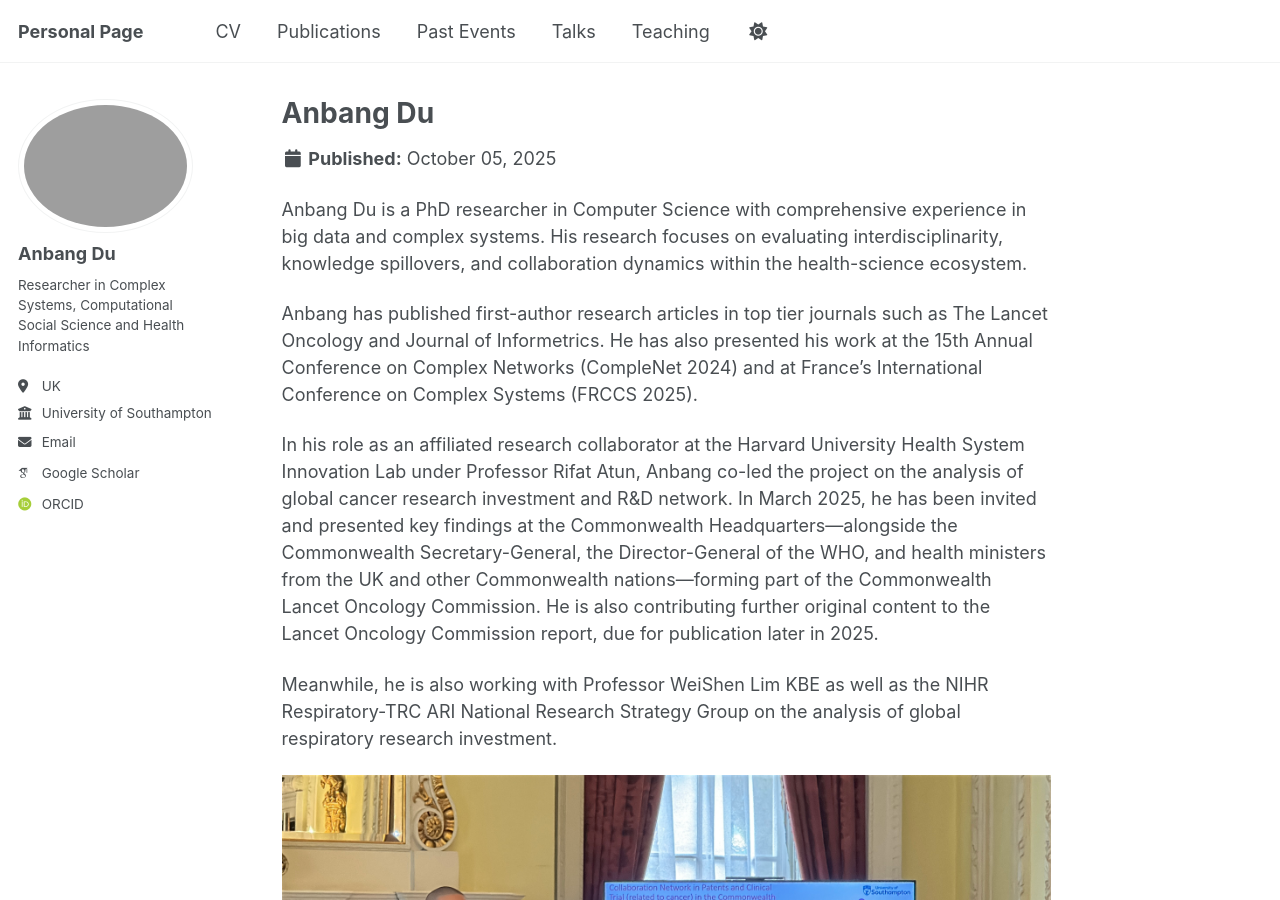
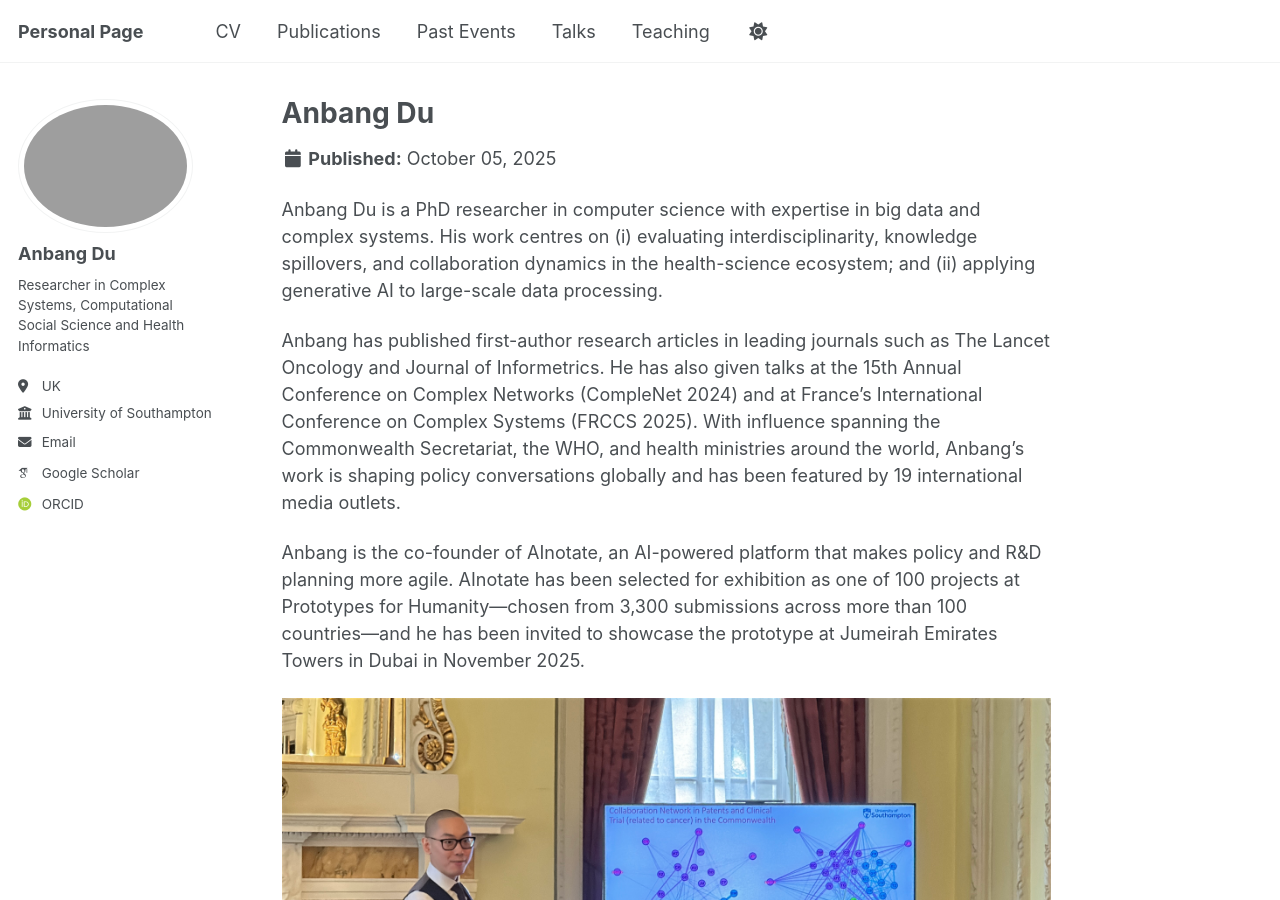
Before and after one commit to adamdu001/adamdu001.github.io, a Jekyll site: the page built from _pages/about.md, in a window 1280 px wide and 900 px high. Built offline with Jekyll 4.4.1, drawn with Linux system fonts in a browser that asks for light colours; some web fonts are replaced; a script that is not in the unit is left out.

Commit message:
update talks at cw and bio

```diff
--- a/_pages/about.md
+++ b/_pages/about.md
@@ -9,13 +9,13 @@ redirect_from:
 ---
 <!-- ![Picture](assets/images/IMG_5482.jpg){: style="float: left; margin: 0 1rem 1rem 0;" } -->
 
-Anbang Du is a PhD researcher in Computer Science with comprehensive experience in big data and complex systems. His research focuses on evaluating interdisciplinarity, knowledge spillovers, and collaboration dynamics within the health-science ecosystem.
+Anbang Du is a PhD researcher in computer science with expertise in big data and complex systems. His work centres on (i) evaluating interdisciplinarity, knowledge spillovers, and collaboration dynamics in the health-science ecosystem; and (ii) applying generative AI to large-scale data processing.
 
-Anbang has published first-author research articles in top tier journals such as The Lancet Oncology and Journal of Informetrics. He has also presented his work at the 15th Annual Conference on Complex Networks (CompleNet 2024) and at France’s International Conference on Complex Systems (FRCCS 2025).
+Anbang has published first-author research articles in leading journals such as The Lancet Oncology and Journal of Informetrics. He has also given talks at the 15th Annual Conference on Complex Networks (CompleNet 2024) and at France’s International Conference on Complex Systems (FRCCS 2025). With influence spanning the Commonwealth Secretariat, the WHO, and health ministries around the world, Anbang’s work is shaping policy conversations globally and has been featured by 19 international media outlets.
 
-In his role as an affiliated research collaborator at the Harvard University Health System Innovation Lab under Professor Rifat Atun, Anbang co-led the project on the analysis of global cancer research investment and R&D network. In March 2025, he has been invited and presented key findings at the Commonwealth Headquarters—alongside the Commonwealth Secretary-General, the Director-General of the WHO, and health ministers from the UK and other Commonwealth nations—forming part of the Commonwealth Lancet Oncology Commission. He is also contributing further original content to the Lancet Oncology Commission report, due for publication later in 2025.
+Anbang is the co-founder of AInotate, an AI-powered platform that makes policy and R&D planning more agile. AInotate has been selected for exhibition as one of 100 projects at Prototypes for Humanity—chosen from 3,300 submissions across more than 100 countries—and he has been invited to showcase the prototype at Jumeirah Emirates Towers in Dubai in November 2025.
 
-Meanwhile, he is also working with Professor WeiShen Lim KBE as well as the NIHR Respiratory-TRC ARI National Research Strategy Group on the analysis of global respiratory research investment.
+
 
 
 <div class="gallery" markdown="1">
```
Also changed, not shown: _pages/cv.md (+4 -2 lines), _talks/2014-03-01-talk-3.md (deleted, +0 -11 lines), _talks/compleNet2024talk.md (renamed from _talks/2012-03-01-talk-1.md, +2 -1 lines), _talks/cw2025talk.md (added, +15 -0 lines), _talks/frccs2025talk.md (renamed from _talks/2014-02-01-talk-2.md, +2 -1 lines).
